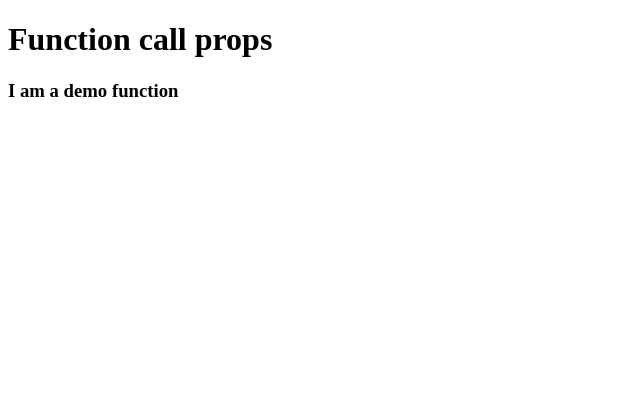
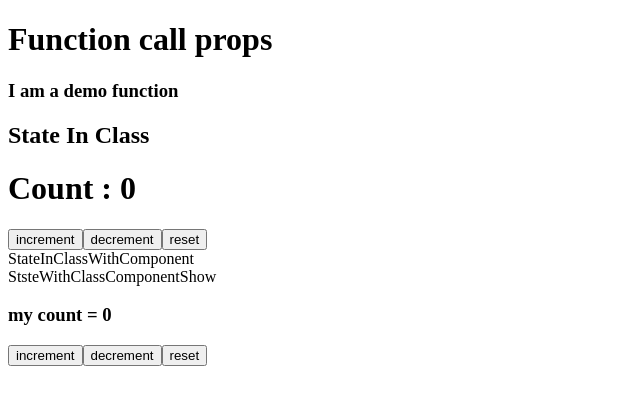
Before and after one commit to himanshujain2121/myfirstreactapp, a React (Vite) app: page / in a window 1280 px wide. Shown: the top 404 px of the page, without its empty margins (0-640 px from the left). Built offline with nearby package versions, Linux system fonts and the light colour scheme.

Commit message:
add state with 1 pending task for moviecart

```diff
--- a/src/App.jsx
+++ b/src/App.jsx
@@ -3,6 +3,11 @@ import MainComponent from "./components/learnComponent/MainComponent";
 import ObjectMain from "./components/learnObjects/ObjectMain";
 import PropsMain from "./components/props/propsMain";
 import FunctionCallProps from "./components/functionCallProps";
+
+import StateInClass from "./components/StateInClass";
+import Movie from "./components/movie";
+import Food from "./components/food";
+import StateInClassWithComponent from "./components/StateInClassWithComponent";
 
 
 
@@ -10,35 +15,9 @@ class App extends React.Component {
 
 
   render() {
-    let moviearr = [
-      {
-        name:"kranti",
-        price:200
-      },
-      {
-        name:"demo",
-        price:100
-      },
-      {
-        name:"run",
-        price:300
-      }
-    ]
 
-    let foodarr = [
-      {
-        name:"samosa",
-        price:50
-      },
-      {
-        name:"water",
-        price:30
-      },
-      {
-        name:"popcorn",
-        price:300
-      }
-    ]
+
+
 
     let demo = ()=> {
       return <p>I am a demo function</p>
@@ -58,12 +37,16 @@ class App extends React.Component {
         <FunctionCallProps demo={demo}></FunctionCallProps>
 
 
-      {/* <Movie moviearr={moviearr}></Movie>
+      {/* <Movie  ></Movie>
 
-      <Food foodarr={foodarr}></Food> */}
+      <Food ></Food> */}
 
 
       {/* <MovieCart  moviearr={moviearr} foodarr={foodarr}></MovieCart> */}
+
+      <StateInClass></StateInClass>
+
+      <StateInClassWithComponent></StateInClassWithComponent>
 
       </>
     );
--- /dev/null
+++ b/src/components/StateInClass.jsx
@@ -0,0 +1,32 @@
+import React, { Component } from "react";
+
+export default class StateInClass extends Component {
+  constructor() {
+    super();
+    this.state = {
+      count: 0,
+    };
+
+    this.inc = () => {
+      this.setState({ count: this.state.count + 1 });
+    };
+
+    this.dec = () => {
+      this.setState({ count: this.state.count - 1 });
+    };
+    this.reset = () => {
+      this.setState({ count: 0 });
+    };
+  }
+  render() {
+    return (
+      <div>
+        <h2>State In Class</h2>
+        <h1>Count : {this.state.count}</h1>
+        <button onClick={this.inc}>increment</button>
+        <button onClick={this.dec}>decrement</button>
+        <button onClick={this.reset}>reset</button>
+      </div>
+    );
+  }
+}
--- /dev/null
+++ b/src/components/StateInClassWithComponent.jsx
@@ -0,0 +1,34 @@
+import React, { Component } from "react";
+import StsteWithClassComponentShow from "./StsteWithClassComponentShow";
+
+export default class StateInClassWithComponent extends Component {
+  constructor() {
+    super();
+    this.state = {
+      count: 0,
+    };
+    this.inc = () => {
+      this.setState({ count: this.state.count + 1 });
+    };
+
+    this.dec = () => {
+      this.setState({ count: this.state.count - 1 });
+    };
+    this.reset = () => {
+      this.setState({ count: 0 });
+    };
+  }
+  render() {
+    return (
+      <>
+        <div>StateInClassWithComponent</div>
+
+        <StsteWithClassComponentShow count={this.state.count} ></StsteWithClassComponentShow>
+
+        <button onClick={this.inc}>increment</button>
+        <button onClick={this.dec}>decrement</button>
+        <button onClick={this.reset}>reset</button>
+      </>
+    );
+  }
+}
--- /dev/null
+++ b/src/components/StsteWithClassComponentShow.jsx
@@ -0,0 +1,13 @@
+import React, { Component } from 'react'
+
+export default class StsteWithClassComponentShow extends Component {
+  render() {
+    return (
+        <>
+         <div> StsteWithClassComponentShow </div>
+         <h3>my count =  {this.props.count}</h3>
+        </>
+
+    )
+  }
+}
--- a/src/components/food.jsx
+++ b/src/components/food.jsx
@@ -1,11 +1,26 @@
-function Food({foodarr}){
-    console.log(foodarr)
-    return(
-        <>
-        <h1>Food</h1>
-        <MovieCart foodarr={foodarr}></MovieCart>
+import MovieCart from "./movieCart";
 
-        {/* {foodarr.map((val, index) => {
+function Food() {
+  let foodarr = [
+    {
+      name: "samosa",
+      price: 50,
+    },
+    {
+      name: "water",
+      price: 30,
+    },
+    {
+      name: "popcorn",
+      price: 300,
+    },
+  ];
+  return (
+    <>
+      <h1>Food</h1>
+      <MovieCart data={foodarr}></MovieCart>
+
+      {/* {foodarr.map((val, index) => {
         return (
           <>
             <h2 key={index}>{val.name}</h2>
@@ -13,9 +28,8 @@ function Food({foodarr}){
           </>
         );
       })} */}
-
-        </>
-    )
+    </>
+  );
 }
 
-export default Food
+export default Food;
--- a/src/components/movie.jsx
+++ b/src/components/movie.jsx
@@ -1,22 +1,37 @@
+import MovieCart from "./movieCart";
 
 
-// function Movie({moviearr}) {
+function Movie() {
+    let moviearr = [
+        {
+          name:"krantiveer",
+          price:200
+        },
+        {
+          name:"yuva",
+          price:100
+        },
+        {
+          name:"dhurandar",
+          price:300
+        }
+      ]
+  return (
+    <>
+      <h1>Movie</h1>
+        <MovieCart data={moviearr}></MovieCart>
 
-//   return (
-//     <>
-//       <h1>Movie</h1>
-//         <MovieCart moviearr={moviearr}></MovieCart>
+      {/* {moviearr.map((val, index) => {
+        return (
+          <>
+            <h2 key={index}>{val.name}</h2>
+            <h3>Price: ₹{val.price}</h3>
+          </>
+        );
+      })} */}
 
-//       {/* {moviearr.map((val, index) => {
-//         return (
-//           <>
-//             <h2 key={index}>{val.name}</h2>
-//             <h3>Price: ₹{val.price}</h3>
-//           </>
-//         );
-//       })} */}
-//     </>
-//   );
-// }
+    </>
+  );
+}
 
-// export default Movie;
+export default Movie;
--- a/src/components/movieCart.jsx
+++ b/src/components/movieCart.jsx
@@ -1,22 +1,15 @@
-// function MovieCart({ moviearr, foodarr }) {
-//   let cart = [...moviearr, ...foodarr];
-//   return (
-//     <>
-//       <h1>Movie Cart</h1>
+function MovieCart({ data }) {
+  return (
+    <>
+      <h1>Movie Cart</h1>
 
-//       <h2>Movies</h2>
-
-//       <h1>Movie Cart</h1>
-
-//       <h1>Movie Cart</h1>
-
-//       {cart.map((value, index) => (
-//         <div key={index}>
-//           <h2>{value.name}</h2>
-//           <h3>Price: ₹{value.price}</h3>
-//         </div>
-//       ))}
-//     </>
-//   );
-// }
-// export default MovieCart;
+      {data.map((value, index) => (
+        <div key={index}>
+          <h2>{value.name}</h2>
+          <h3>Price: ₹{value.price}</h3>
+        </div>
+      ))}
+    </>
+  );
+}
+export default MovieCart;
```
Also changed, not shown: src/components/StateInFunction.jsx (added, +11 -0 lines).
